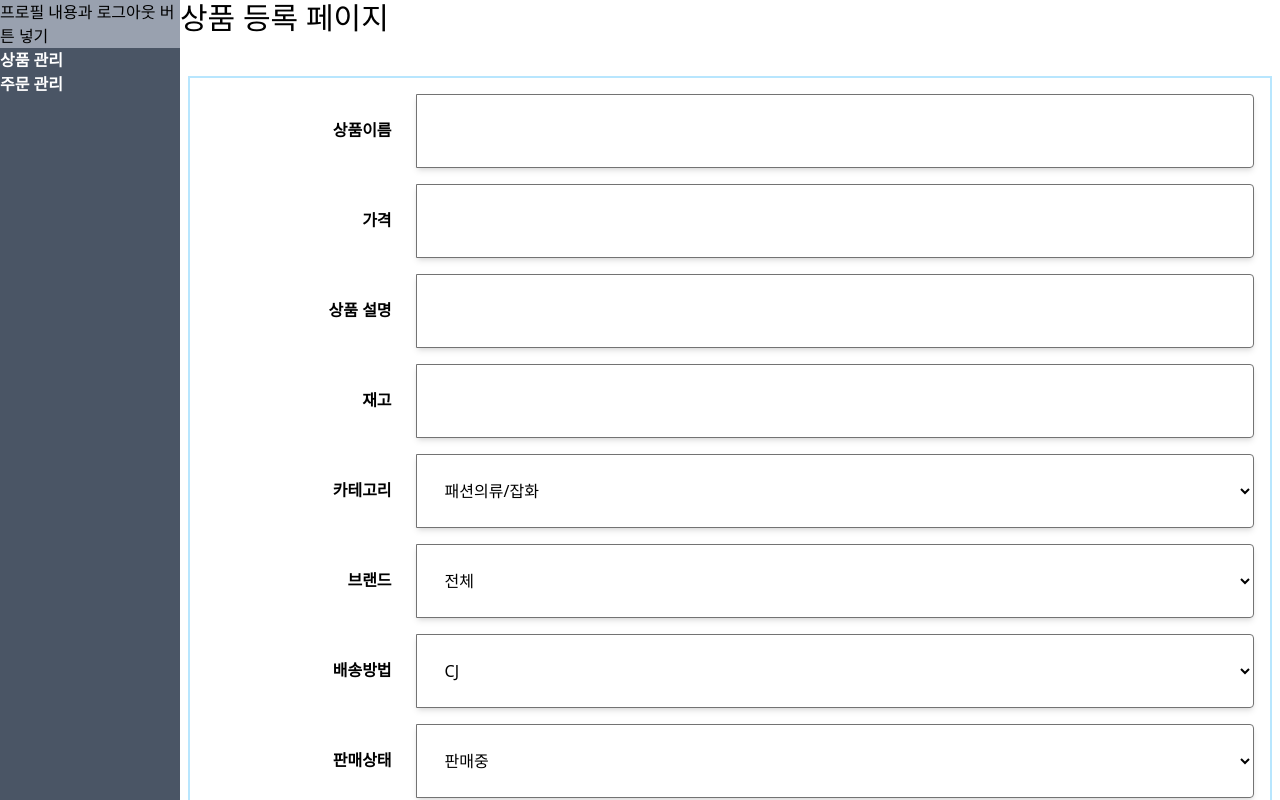
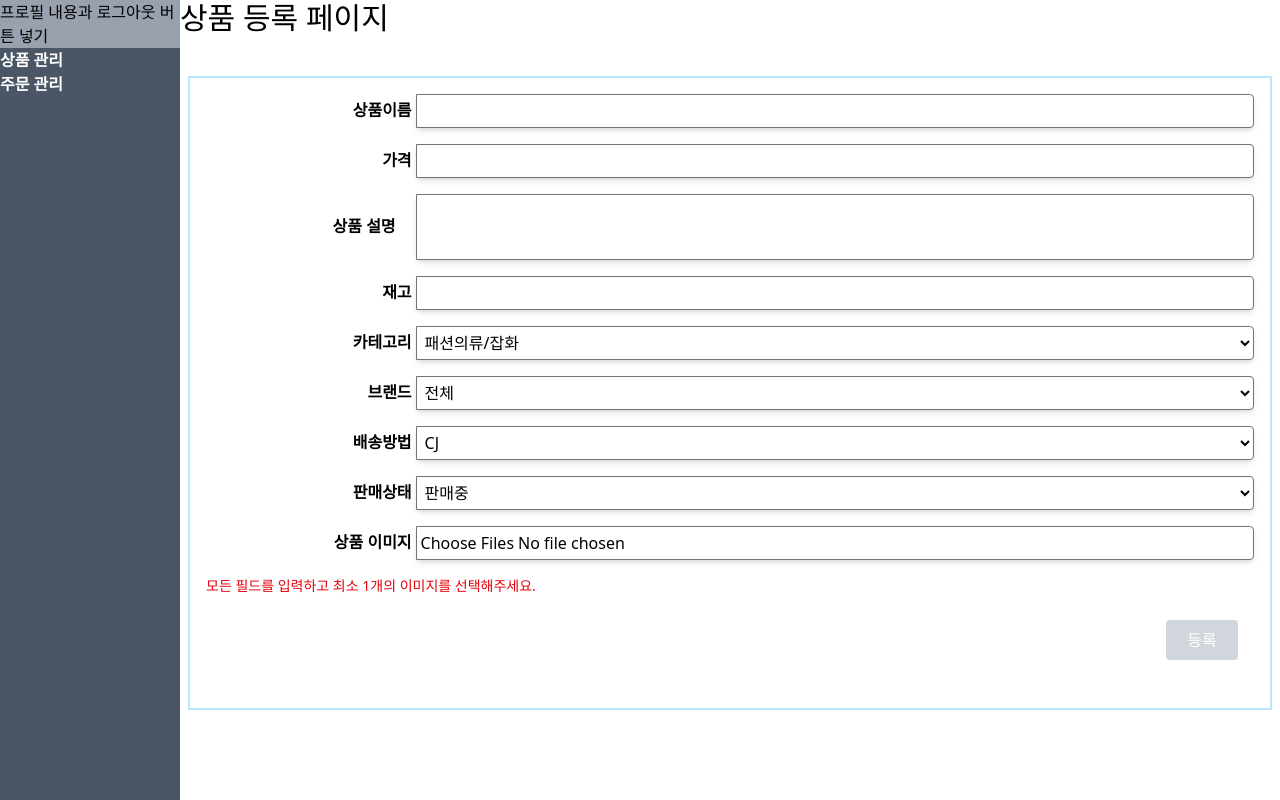
Before and after one commit to kimhyungkwan900/FirstProjShopMallReact, a React (Vite) app: page /admin/products/add in a window 1280 px wide. Shown: the top 800 px of the page. Built offline with nearby package versions, Linux system fonts and the light colour scheme; the HTML template or start-up script is replaced by a standard one.

Commit message:
2025-07-10 1940

```diff
--- a/src/component/admin/product/AdProductListComponent.jsx
+++ b/src/component/admin/product/AdProductListComponent.jsx
@@ -1,10 +1,11 @@
 import { useState, useEffect } from 'react'
 import { getProductList } from "../../../api/admin/product/ProductManageApi";
+import Pagination from "./Pagination"
 
 
 const AdProductListComponent = ({ searchFilters, currentPage, onPageChange })=>{
 
-    const [product, setProduct] = useState([]);
+    const [products, setProducts] = useState([]);
 
     const [totalPages, setTotalPages] = useState(1);
 
@@ -14,39 +15,31 @@ const AdProductListComponent = ({ searchFilters, currentPage, onPageChange })=>{
 
             const productParams = {
                 ...searchFilters,
-                currentPage,
+                page: currentPage,
             };
 
             try {
                 const result = await getProductList(productParams);
 
-                const { products, productSearchDto, maxPage, totalPages } = result;
-                const productList = products.content;
-
-                // console.log(productSearchDto);
-                // console.log(products.number);
-
-                // console.log("최대 페이지 표시 수:", maxPage);
-
-                setProduct(productList);
-                setTotalPages(totalPages);
+                setProducts(result.products.content);
+                setTotalPages(result.totalPage)
             } catch (error) {
                 console.error('상품 목록 불러오기 실패:', error);
+                setProducts([]);
+                setTotalPages(1);
             }
         };
-
         getProducts();
-
     }, [searchFilters, currentPage]);
 
     return(
-        <div>
-            {product.length === 0? (
+        <div className = "border-2 border-sky-200 mt-10 m-2 p-4">
+            {products.length === 0? (
                 <p>검색결과가 없습니다.</p>
             ): (
-                <ul>
-                    {product.map((p) => (
-                        <li key={p.id}>
+                <ul className="">
+                    {products.map((p) => (
+                        <li key={p.id} className="border">
                             상품ID: {p.id},
                             상품이름: {p.name},
                             가격: {p.price.toLocaleString()}원,
@@ -60,24 +53,14 @@ const AdProductListComponent = ({ searchFilters, currentPage, onPageChange })=>{
                     ))}
                 </ul>
             )}
-            {/* 페이징 UI */}
-            <div style={{ marginTop: '1rem' }}>
-                {Array.from({ length: totalPages }, (_, idx) => idx + 1).map((page) => (
-                <button
-                    key={page}
-                    onClick={() => onPageChange(page)}
-                    disabled={page === currentPage}
-                    style={{
-                    margin: '0 4px',
-                    fontWeight: page === currentPage ? 'bold' : 'normal',
-                    }}
-                >
-                    {page}
-                </button>
-                ))}
-            </div>
+
+            {/* 페이징 */}
+            <Pagination
+                currentPage={currentPage}
+                totalPages={totalPages}
+                onPageChange={onPageChange}
+            />
         </div>
-
     );
 }
 export default AdProductListComponent;
--- a/src/component/admin/product/AdProductRegComponent.jsx
+++ b/src/component/admin/product/AdProductRegComponent.jsx
@@ -1,4 +1,4 @@
-import { useState } from "react";
+import { useMemo, useState } from "react";
 import { addProduct } from "../../../api/admin/product/ProductManageApi"
 
 const initState = {
@@ -16,6 +16,15 @@ const AdProductRegComponent = ()=>{
     const [product, setProduct] = useState({...initState})
     const [files, setFiles] = useState([]);
 
+    const isFormValid = useMemo(()=>{
+
+        const hasEmptyField = Object.values(product).some(val => val === "" || val == null);
+
+        const hasNoFiles = files.length === 0;
+
+        return !hasEmptyField && !hasNoFiles;
+    }, [product, files]);
+
     const handleChangeProduct = (e) => {
         product[e.target.name] = e.target.value
 
@@ -26,9 +35,12 @@ const AdProductRegComponent = ()=>{
         setFiles(e.target.files);
     };
 
-    const handleClickAdd = () => {
+    const handleClickAdd = (e) => {
+        e.preventDefault();
+
         const formData = new FormData();
 
+        console.log("product")
         console.log(product);   //나중에 제거
 
         for(const key in product){
@@ -39,9 +51,16 @@ const AdProductRegComponent = ()=>{
             formData.append("itemImgFile", files[i]);
         }
 
-        addProduct(product)
+        console.log("formData")
+        for (const [key, value] of formData.entries()) {
+            console.log("key:", key);
+            console.log("value:", value);
+        }
+
+        addProduct(formData)
         .then(result => {
             console.log(result)
+            // window.location.reload();
         }).catch(e => {
             console.error(e)
         })
@@ -52,23 +71,21 @@ const AdProductRegComponent = ()=>{
             {/* 상품명 */}
             <div className="flex justify-center">
                 <div className="relative mb-4 flex w-full flex-wrap items-stretch">
-                <div className="w-1/5 p-6 text-right font-bold">상품이름</div>
-                <input className="w-4/5 p-6 rounded-r border border-solid border-neutral-500 shadow-md"
+                    <div className="w-1/5 p-1 text-right font-bold">상품이름</div>
+                    <input className="w-4/5 p-1 rounded-r border border-solid border-neutral-500 shadow-md"
                         name="name"
                         type={'text'}
                         value={product.name}
                         onChange={handleChangeProduct}
-                >
-                </input>
-
+                    />
                 </div>
             </div>
 
             {/* 가격 */}
             <div className="flex justify-center">
                 <div className="relative mb-4 flex w-full flex-wrap items-stretch">
-                <div className="w-1/5 p-6 text-right font-bold">가격</div>
-                <input className="w-4/5 p-6 rounded-r border border-solid border-neutral-500 shadow-md"
+                <div className="w-1/5 p-1 text-right font-bold">가격</div>
+                <input className="w-4/5 p-1 rounded-r border border-solid border-neutral-500 shadow-md"
                 name="price"
                 type={'text'}
                 value={product.price}
@@ -81,8 +98,8 @@ const AdProductRegComponent = ()=>{
             {/* 설명 */}
             <div className="flex justify-center">
                 <div className="relative mb-4 flex w-full flex-wrap items-stretch">
-                <div className="w-1/5 p-6 text-right font-bold">상품 설명</div>
-                <input className="w-4/5 p-6 rounded-r border border-solid border-neutral-500 shadow-md"
+                <div className="w-1/5 p-5 text-right font-bold">상품 설명</div>
+                <input className="w-4/5 p-5 rounded-r border border-solid border-neutral-500 shadow-md"
                 name="description"
                 type={'text'}
                 value={product.description}
@@ -95,8 +112,8 @@ const AdProductRegComponent = ()=>{
             {/* 재고 */}
             <div className="flex justify-center">
                 <div className="relative mb-4 flex w-full flex-wrap items-stretch">
-                <div className="w-1/5 p-6 text-right font-bold">재고</div>
-                <input className="w-4/5 p-6 rounded-r border border-solid border-neutral-500 shadow-md"
+                <div className="w-1/5 p-1 text-right font-bold">재고</div>
+                <input className="w-4/5 p-1 rounded-r border border-solid border-neutral-500 shadow-md"
                 name="stock"
                 type={'text'}
                 value={product.stock}
@@ -109,9 +126,9 @@ const AdProductRegComponent = ()=>{
             {/* 카테고리 */}
             <div className="flex justify-center">
                 <div className="relative mb-4 flex w-full flex-wrap items-stretch">
-                <div className="w-1/5 p-6 text-right font-bold">카테고리</div>
+                <div className="w-1/5 p-1 text-right font-bold">카테고리</div>
                 {/* #region 카테고리 select */}
-                <select className="w-4/5 p-6 rounded-r border border-solid border-neutral-500 shadow-md"
+                <select className="w-4/5 p-1 rounded-r border border-solid border-neutral-500 shadow-md"
                 name="categoryId"
                 type={'text'}
                 value={product.categoryId}
@@ -171,9 +188,9 @@ const AdProductRegComponent = ()=>{
             {/* 브랜드 */}
             <div className="flex justify-center">
                 <div className="relative mb-4 flex w-full flex-wrap items-stretch">
-                <div className="w-1/5 p-6 text-right font-bold">브랜드</div>
+                <div className="w-1/5 p-1 text-right font-bold">브랜드</div>
                 {/* #region 브랜드 select */}
-                <select className="w-4/5 p-6 rounded-r border border-solid border-neutral-500 shadow-md"
+                <select className="w-4/5 p-1 rounded-r border border-solid border-neutral-500 shadow-md"
                 name="brandId"
                 type={'text'}
                 value={product.brandId}
@@ -208,8 +225,8 @@ const AdProductRegComponent = ()=>{
             {/* 배송방법 */}
             <div className="flex justify-center">
                 <div className="relative mb-4 flex w-full flex-wrap items-stretch">
-                <div className="w-1/5 p-6 text-right font-bold">배송방법</div>
-                <select className="w-4/5 p-6 rounded-r border border-solid border-neutral-500 shadow-md"
+                <div className="w-1/5 p-1 text-right font-bold">배송방법</div>
+                <select className="w-4/5 p-1 rounded-r border border-solid border-neutral-500 shadow-md"
                 name="deliveryInfoId"
                 type={'text'}
                 value={product.deliveryInfoId}
@@ -226,8 +243,8 @@ const AdProductRegComponent = ()=>{
             {/* 판매상태 */}
             <div className="flex justify-center">
                 <div className="relative mb-4 flex w-full flex-wrap items-stretch">
-                <div className="w-1/5 p-6 text-right font-bold">판매상태</div>
-                <select className="w-4/5 p-6 rounded-r border border-solid border-neutral-500 shadow-md"
+                <div className="w-1/5 p-1 text-right font-bold">판매상태</div>
+                <select className="w-4/5 p-1 rounded-r border border-solid border-neutral-500 shadow-md"
                 name="sellStatus"
                 type={'text'}
                 value={product.sellStatus}
@@ -242,8 +259,8 @@ const AdProductRegComponent = ()=>{
             {/* 이미지 파일 */}
             <div className="flex justify-center">
                 <div className="relative mb-4 flex w-full flex-wrap items-stretch">
-                <div className="w-1/5 p-6 text-right font-bold">상품 이미지</div>
-                <input className="w-4/5 p-6 rounded-r border border-solid border-neutral-500 shadow-md"
+                <div className="w-1/5 p-1 text-right font-bold">상품 이미지</div>
+                <input className="w-4/5 p-1 rounded-r border border-solid border-neutral-500 shadow-md"
                 name="itemImgFile"
                 type={'file'}
                 multiple
@@ -253,11 +270,22 @@ const AdProductRegComponent = ()=>{
                 </div>
             </div>
 
+
+            {/* 유효성 안내 문구 */}
+            {!isFormValid && (
+                <div className="text-red-600 text-sm mb-2">
+                모든 필드를 입력하고 최소 1개의 이미지를 선택해주세요.
+                </div>
+            )}
+
             <div className="flex justify-end">
                 <div className="relative mb-4 flex p-4 flex-wrap items-stretch">
                     <button type="button"
-                className="rounded p-4 w-36 bg-blue-500 text-xl  text-white "
+                        className={`rounded p-2 w-18 text-white ${
+                            isFormValid ? 'bg-blue-500 hover:bg-blue-600' : 'bg-gray-300 cursor-not-allowed'
+                        }`}
                         onClick={handleClickAdd}
+                        disabled={!isFormValid}
                     >
                     등록
                 </button>
```
Also changed, not shown: src/api/admin/product/ProductManageApi.jsx (+6 -1 lines), src/component/admin/product/Pagination.jsx (+11 -15 lines), src/pages/admin/productmanage/AdProductListPage.jsx (+18 -15 lines). Lines whose indentation alone changed are shown as unchanged.
